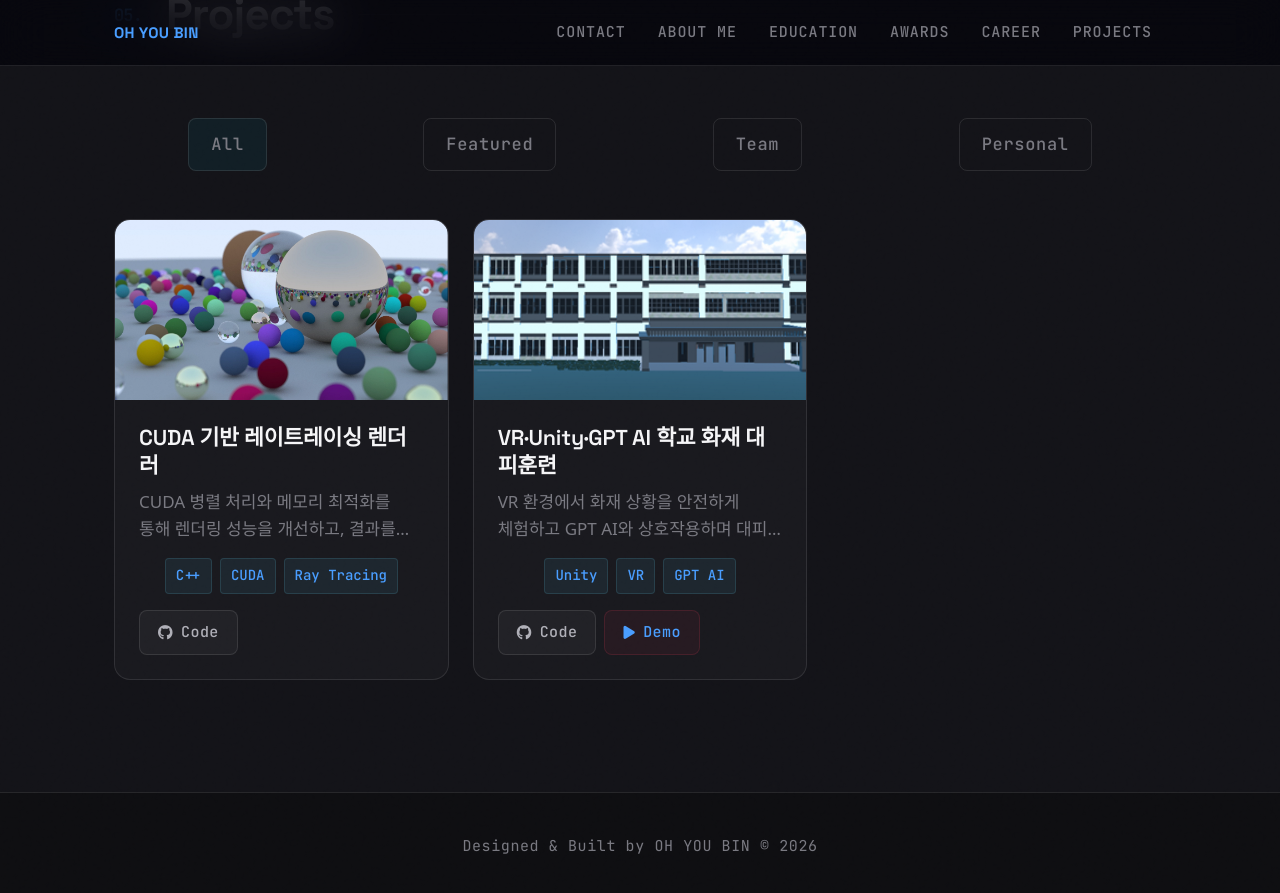
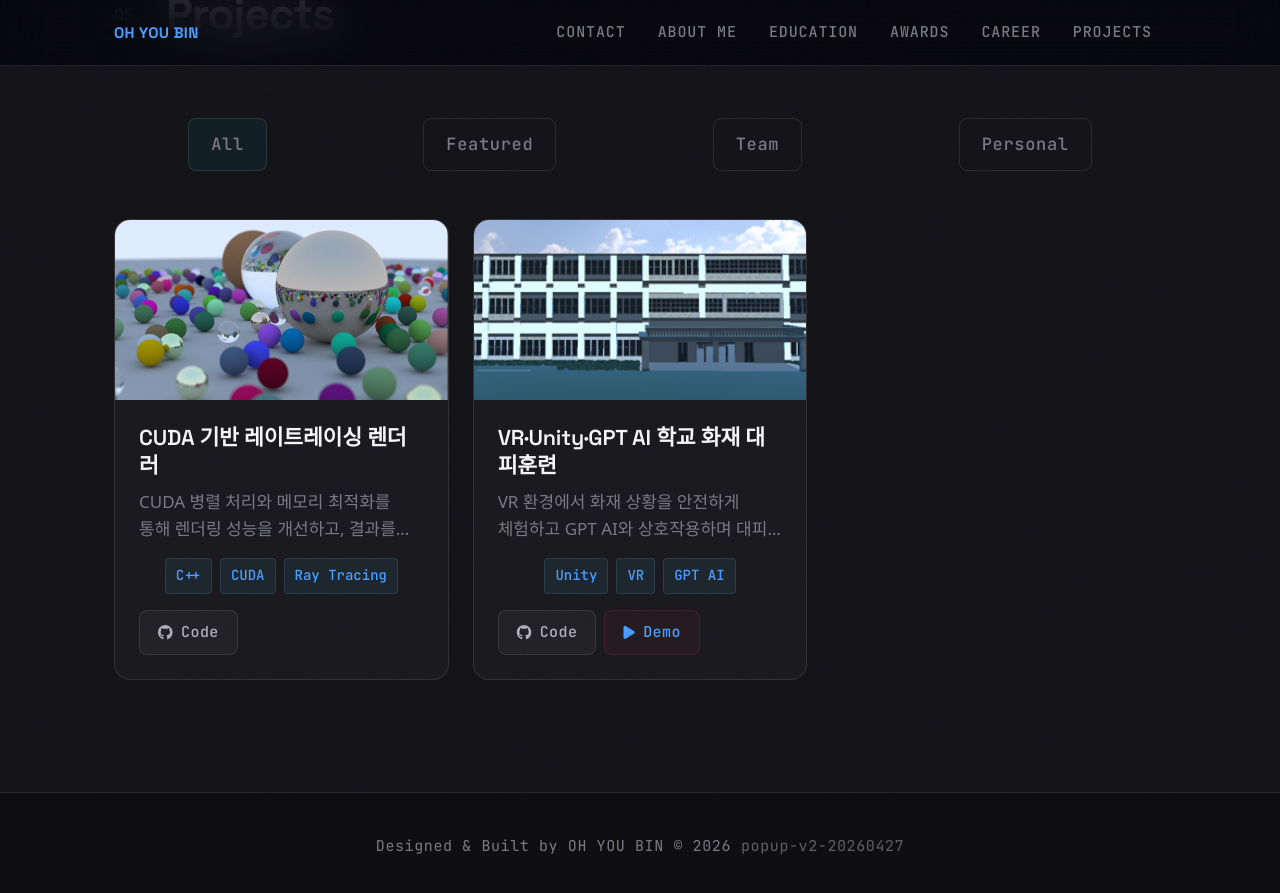
Before and after one commit to eye2ffect/eye2ffect.github.io, a Jekyll site: the page built from index.html, in a window 1280 px wide and 900 px high, scrolled down 3783 px. Shown: the top 893 px of the window. Built offline with Jekyll 4.4.1, drawn with Linux system fonts in a browser that asks for light colours; some web fonts are replaced.

Commit message:
Add deploy marker for live cache verification

```diff
--- a/_config.yml
+++ b/_config.yml
@@ -2,6 +2,7 @@ title: OH YOU BIN
 description: Game Developer
 site_title: 'OH YOU BIN - Game Developer'
 web_beacon_domain: eye2ffect.github.io
+deploy_marker: 'popup-v2-20260427'
 
 # Build settings
 markdown: kramdown
--- a/_includes/footer.html
+++ b/_includes/footer.html
@@ -1,3 +1,4 @@
 <footer class="footer">
     Designed & Built by {{ site.title }} &copy; {{ site.time | date: '%Y' }}
+    {% if site.deploy_marker %}<span style="margin-left: 10px; opacity: 0.75;">{{ site.deploy_marker }}</span>{% endif %}
 </footer>
```
